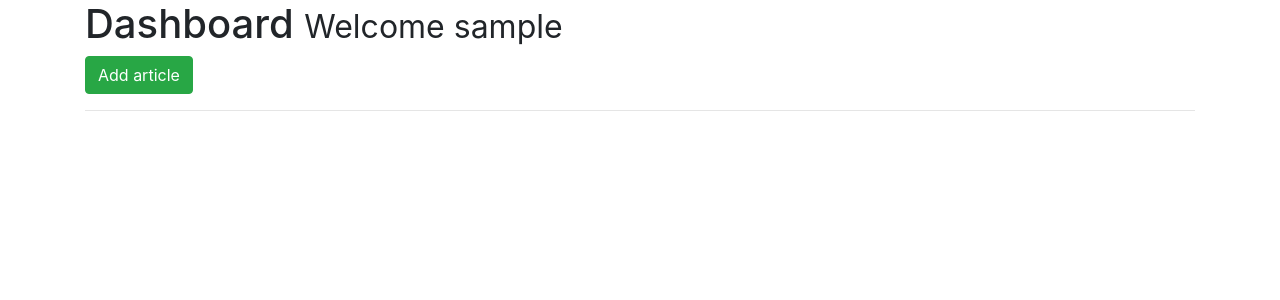
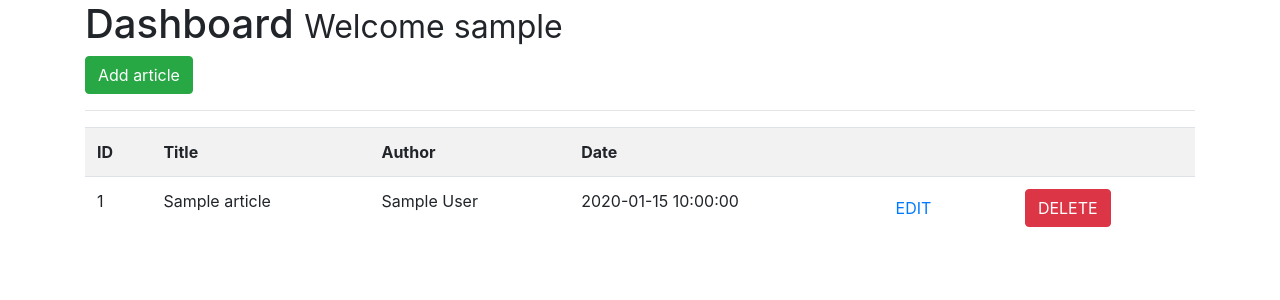
Before and after one commit to swappy208/Data-Record-Flask, a Flask app: page /dashboard in a window 1280 px wide. Shown: the part 56-356 px from the top of the page. Run offline with Flask 2, Linux system fonts and the light colour scheme; the visitor is signed in with stand-in values (Sample User, id 1); tables that the repository leaves empty or names only in its code hold one stand-in row (values such as "Sample post"); some libraries are stand-ins or nearby versions.

Commit message:
Update: Articles are displayed and can be found on dashboard as well as articles page

```diff
--- a/app.py
+++ b/app.py
@@ -18,7 +18,7 @@ app.config['MYSQL_CURSORCLASS'] = 'DictCursor'
 # Initialize MySQL
 mysql = MySQL(app)
 
-thearticles = Articles()
+# UNREQUIRED: thearticles = Articles()
 
 @app.route('/')
 def index():
@@ -30,11 +30,34 @@ def about():
 
 @app.route('/articles')
 def articles():
-    return render_template('articles.html', articles = thearticles)
+     # create cursor
+    cur = mysql.connection.cursor()
+
+    #get articles
+    result = cur.execute("SELECT * FROM articles")
+
+    articles = cur.fetchall()
+
+    if result>0:
+        return render_template('articles.html', articles=articles)
+    else:
+        msg = 'No articles found'
+        return render_template('articles.html', msg=msg)
+    #close connection
+    cur.close()
 
 @app.route('/article/<string:id>/')
 def article(id):
-    return render_template('article.html', id = id)
+     # create cursor
+    cur = mysql.connection.cursor()
+
+    #get articles
+    result = cur.execute("SELECT * FROM articles WHERE id = %s", [id])
+
+    article = cur.fetchone()
+
+
+    return render_template('article.html', article = article)
 
 class RegisterForm(Form):
     name = StringField('Name', [validators.Length(min=1, max=50)])
@@ -118,7 +141,21 @@ def is_logged_in(f):
 @app.route('/dashboard')
 @is_logged_in
 def dashboard():
-    return render_template('dashboard.html')
+    # create cursor
+    cur = mysql.connection.cursor()
+
+    #get articles
+    result = cur.execute("SELECT * FROM articles")
+
+    articles = cur.fetchall()
+
+    if result>0:
+        return render_template('dashboard.html', articles=articles)
+    else:
+        msg = 'No articles found'
+        return render_template('dashboard.html', msg=msg)
+    #close connection
+    cur.close()
 
 #article form class
 class ArticleForm(Form):
--- a/templates/articles.html
+++ b/templates/articles.html
@@ -5,7 +5,7 @@
 <h1>Articles</h1>
 <ul class="list-group">
 {% for article in articles %}
-    <li class="list-group-item"><a href="articles/{{article.id}}">{{article.title}}</a></li>
+    <li class="list-group-item"><a href="article/{{article.id}}">{{article.title}}</a></li>
 {% endfor %}
 </ul>
 
--- a/templates/dashboard.html
+++ b/templates/dashboard.html
@@ -6,5 +6,25 @@
 
 <a class="btn btn-success" href="/add_article"> Add article</a>
 <hr>
+<table class="table table-striped">
+<tr>
+    <th>ID</th>
+    <th>Title</th>
+    <th>Author</th>
+    <th>Date</th>
+    <th></th>
+    <th></th>
+</tr>
+{% for article in articles %}
+<tr>
+    <td>{{article.id}}</td>
+    <td>{{article.title}}</td>
+    <td>{{article.author}}</td>
+    <td>{{article.create_date}}</td>
+    <td><a href="edit_article/{{article.id}}" class="btn btn-default pull-right">EDIT</a></td>
+    <td><a href="#" class="btn btn-danger">DELETE</a></td>
+</tr>
+{% endfor %}
+</table>
 
 {% endblock %}
--- a/templates/home.html
+++ b/templates/home.html
@@ -9,6 +9,10 @@
     <p class="lead">
         Made using Python Flask
     </p>
+    {% if session.logged_in == NULL %}
+        <a href="/register" class="btn btn-primary btn-lg">Register</a>
+        <a href="/login" class="btn btn-success btn-lg">Login</a>
+    {% endif %}
 </div>
 
 {% endblock %}
```
Also changed, not shown: templates/article.html (+6 -1 lines).
